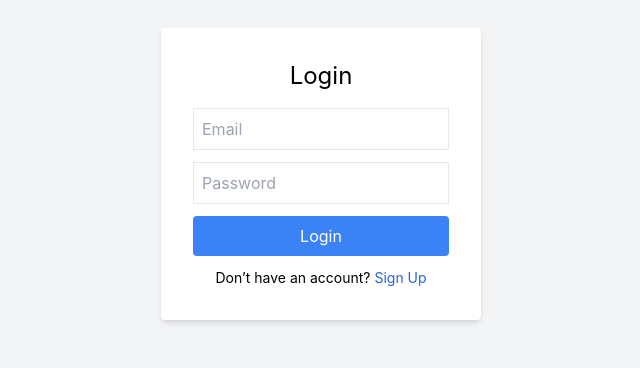
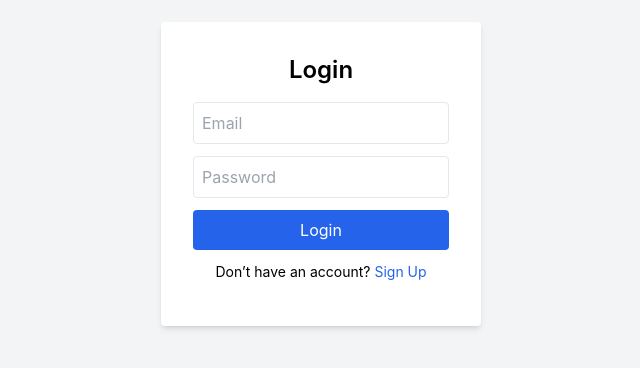
Before and after one commit to jdpatel1634/CampusConnect, a React (Create React App) app in the folder frontend/: page / in a window 1280 px wide. Shown: the part 226-594 px from the top of the page, without its empty margins (319-959 px from the left). Built offline with nearby package versions, Linux system fonts and the light colour scheme.

Commit message:
Update Login.jsx

```diff
--- a/frontend/src/pages/Login.jsx
+++ b/frontend/src/pages/Login.jsx
@@ -1,32 +1,28 @@
 import React, { useState } from "react";
 import axios from "axios";
-import { useNavigate } from "react-router-dom";
-import { Link } from "react-router-dom";
+import { useNavigate, Link } from "react-router-dom"; // ✅ combined import
 
 export default function Login() {
   const [email, setEmail] = useState("");
   const [password, setPassword] = useState("");
   const [msg, setMsg] = useState("");
-  const navigate = useNavigate();   // 👈 hook for navigation
+  const navigate = useNavigate();
 
   const handleLogin = async (e) => {
-    e.preventDefault(); // 👈 prevent page reload
+    e.preventDefault();
 
     try {
       const res = await axios.post(
-        "https://campusconnect-2r6u.onrender.com/api/auth/login",  // ⬅️ replace with your Render backend URL
+        "https://campusconnect-2r6u.onrender.com/api/auth/login", // ✅ your backend URL
         { email, password }
       );
 
-      // Save token for authenticated requests
+      // Save token and name
       localStorage.setItem("token", res.data.token);
-
-      // Optional: you can store name too
       localStorage.setItem("name", res.data.name);
 
-      // Set message (briefly) and redirect
       setMsg("✅ Login successful! Redirecting...");
-      navigate("/dashboard");      // 👈 THIS is the redirect
+      navigate("/dashboard"); // ✅ Redirect after login
     } catch (err) {
       console.error(err);
       setMsg("❌ Invalid email or password");
@@ -35,11 +31,14 @@ export default function Login() {
 
   return (
     <div className="flex items-center justify-center h-screen bg-gray-100">
-      <form onSubmit={handleLogin} className="bg-white p-8 shadow-md rounded w-80">
-        <h2 className="text-2xl mb-4 text-center">Login</h2>
+      <form
+        onSubmit={handleLogin}
+        className="bg-white p-8 shadow-md rounded w-80"
+      >
+        <h2 className="text-2xl mb-4 text-center font-semibold">Login</h2>
 
         <input
-          className="border p-2 mb-3 w-full"
+          className="border p-2 mb-3 w-full rounded"
           type="email"
           placeholder="Email"
           value={email}
@@ -48,7 +47,7 @@ export default function Login() {
         />
 
         <input
-          className="border p-2 mb-3 w-full"
+          className="border p-2 mb-3 w-full rounded"
           type="password"
           placeholder="Password"
           value={password}
@@ -58,12 +57,10 @@ export default function Login() {
 
         <button
           type="submit"
-          className="bg-blue-500 text-white px-4 py-2 rounded w-full"
+          className="bg-blue-600 text-white px-4 py-2 rounded w-full hover:bg-blue-700"
         >
           Login
         </button>
-
-
 
         <p className="mt-3 text-sm text-center">
           Don’t have an account?{" "}
@@ -72,9 +69,8 @@ export default function Login() {
           </Link>
         </p>
 
-
+        <p className="mt-3 text-center">{msg}</p>
       </form>
     </div>
   );
-
 }
```
Lines whose indentation alone changed are shown as unchanged.
